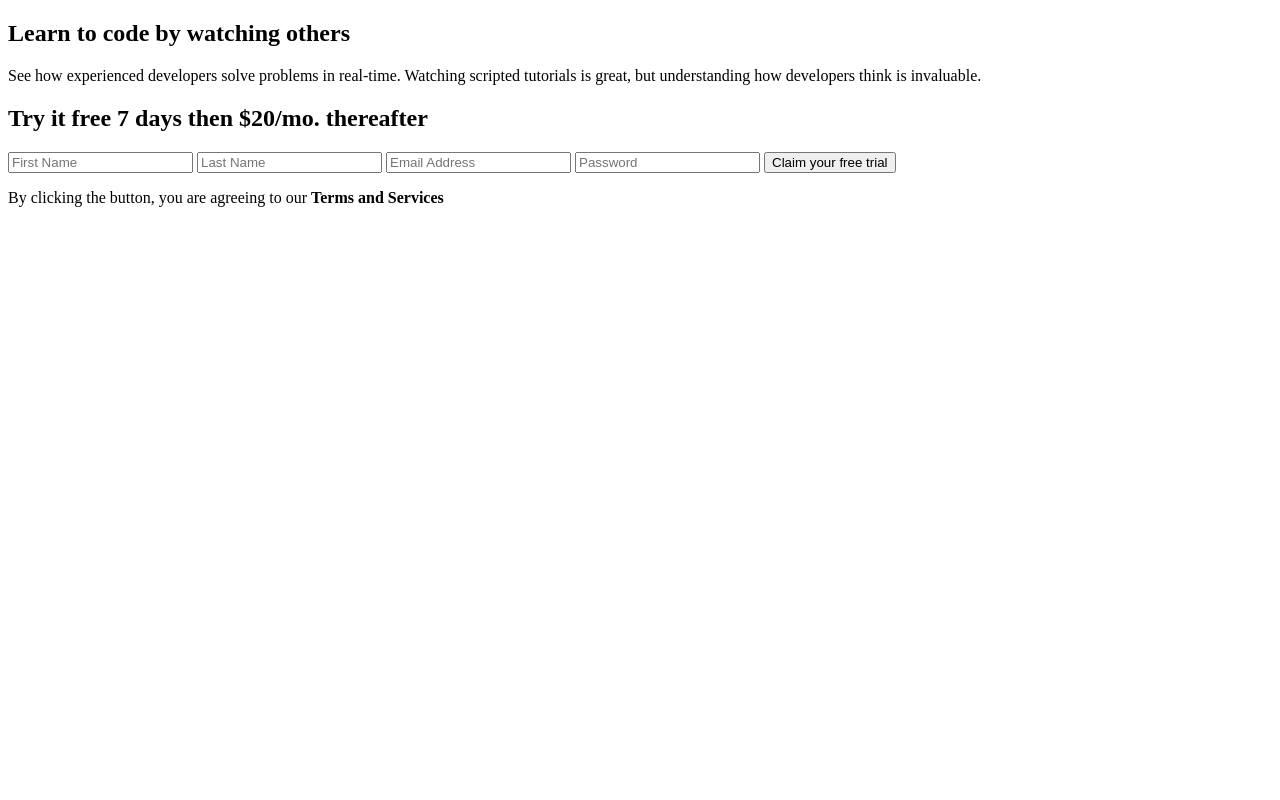
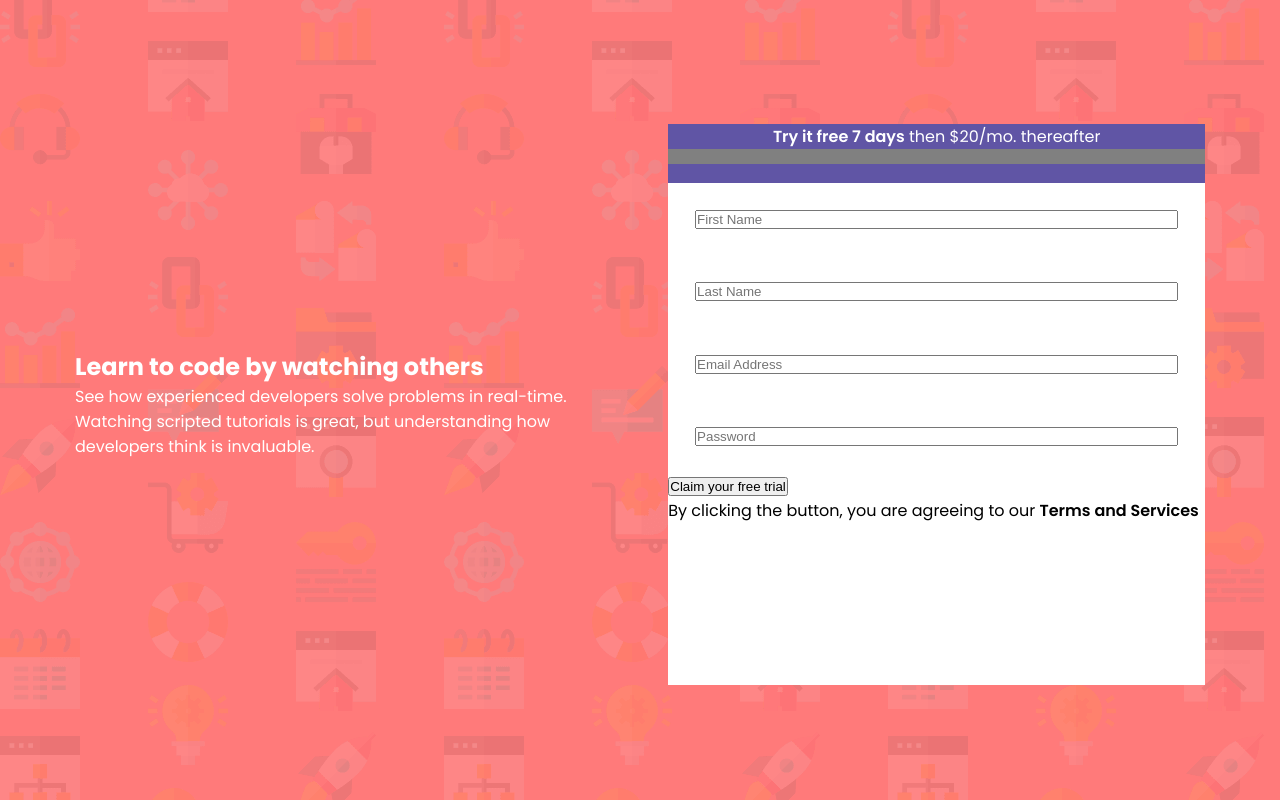
Before and after one commit to Momolu01/intro-component-with-signup-form, a plain HTML site: page solution/index.html in a window 1280 px wide. Drawn offline with Linux system fonts and the light colour scheme.

Commit message:
Agregando estilos

```diff
--- a/solution/assets/css/reset.css
+++ b/solution/assets/css/reset.css
@@ -0,0 +1,20 @@
+@import url('https://fonts.googleapis.com/css2?family=Poppins:wght@400;500;600;700&display=swap');
+
+* {
+  padding: 0;
+  margin: 0;
+  box-sizing: border-box;
+}
+html, body {
+  height: 100%;
+  width: 100%;
+}
+body {
+  font-family: 'Poppins', sans-serif;
+  font-size: 16px;
+  font-weight: 400;
+
+}
+b {
+  font-weight: 600;
+}
--- a/solution/assets/css/style.css
+++ b/solution/assets/css/style.css
@@ -1,2 +1,64 @@
 @import './helpers.css';
 @import './reset.css';
+
+body {
+  width: 100vw;
+  height: 100vh;
+
+  background: url('./../images/bg-intro-desktop.png');
+  background-color: hsl(0, 100%, 74%);
+  background-size: cover;
+}
+main {
+  max-width: 1130px;
+  width: 90%;
+  max-height: 700px;
+  height: 100%;
+
+  margin: auto;
+  padding-top: 8.5%;
+
+  display: flex;
+  flex: column wrap;
+  justify-content: space-between;
+}
+main>section {
+  width: 47.5%;
+
+  display: flex;
+  flex-direction: column;
+  justify-content: center;
+}
+main .text-field {
+  height: auto;
+
+  color: white;
+}
+main .form-field>.title{
+  height: 10%;
+
+  margin: 0 ;
+
+  background-color: hsl(248, 32%, 49%);
+}
+main .form-field h2{
+  font-weight: 400;
+  font-size: 16px;
+  color: white;
+  text-align: center;
+
+  box-shadow: 0 15px gray;
+}
+main .form-field #form{
+  height: 85%;
+
+  background-color: white;
+
+}
+main .form-field>#form input{
+  /* box-sizing: content-box; */
+
+  width: 90%;
+
+  margin: 5%;
+}
--- a/solution/index.html
+++ b/solution/index.html
@@ -15,15 +15,19 @@
   but understanding how developers think is invaluable.</p>
     </section>
     <section class='form-field'>
-      <h2>Try it free 7 days then $20/mo. thereafter</h2>
+      <div class='title'>
+        <h2><b>Try it free 7 days</b> then $20/mo. thereafter</h2>
+      </div>
       <form id='form'>
-        <input type="text" placeholder='First Name' required>
-        <input type="text" placeholder='Last Name' required>
-        <input type="email" placeholder='Email Address' required>
-        <input type="password" placeholder='Password' required>
-        <button type='submit'>Claim your free trial</button>
+        <div>
+          <input type="text" placeholder='First Name' required>
+          <input type="text" placeholder='Last Name' required>
+          <input type="email" placeholder='Email Address' required>
+          <input type="password" placeholder='Password' required>
+          <button type='submit'>Claim your free trial</button>
+        </div>
+        <p>By clicking the button, you are agreeing to our <b>Terms and Services</b></p>
       </form>
-      <p>By clicking the button, you are agreeing to our <b>Terms and Services</b></p>
     </section>
   </main>
   <script src='./assets/scripts/main.js'></script>
```
